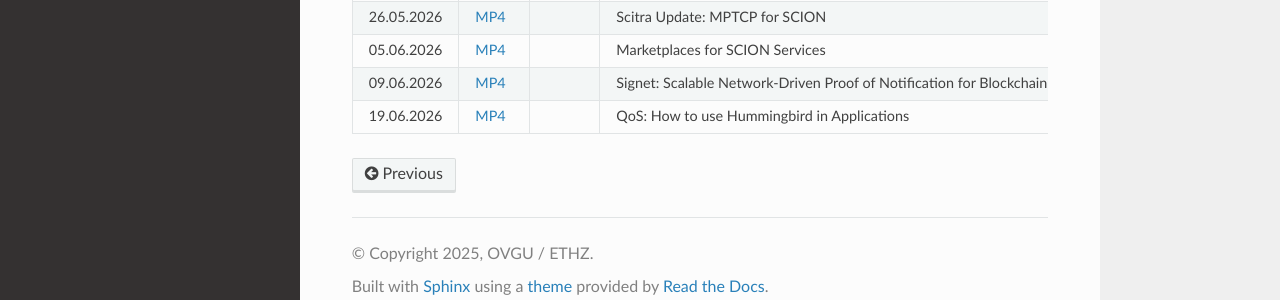
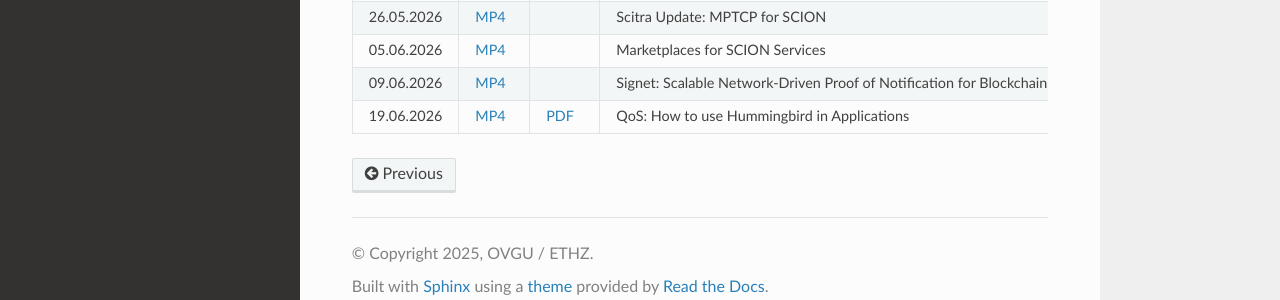
Before and after one commit to netsys-lab/scion-education-network-documentation, a Sphinx documentation site: the page built from docs/source/scion-research/meetings/past.rst, in a window 1280 px wide and 900 px high, scrolled down 1181 px. Shown: the part 577-877 px from the top of the window. Built offline with Sphinx 7.4.7 and the Read the Docs theme 3.1.0, drawn with Linux system fonts in a browser that asks for light colours.

Commit message:
Add PDF.

```diff
--- a/docs/source/scion-research/meetings/past.rst
+++ b/docs/source/scion-research/meetings/past.rst
@@ -311,7 +311,7 @@ We keep an archive of past SCION research meetings:
       -
     * - 19.06.2026
       - `MP4 <https://drive.google.com/file/d/19004P63o8L0gx2DnrkcUN2UmqnZKI9tD/view>`__
-      -
+      - `PDF <https://drive.google.com/file/d/1q-p9Dp6V2zTr-awAM2Ch2T4RzRKgv-xV/view>`__
       - QoS: How to use Hummingbird in Applications
       - Maciej Byczko (ETH Zurich)
       -
```
